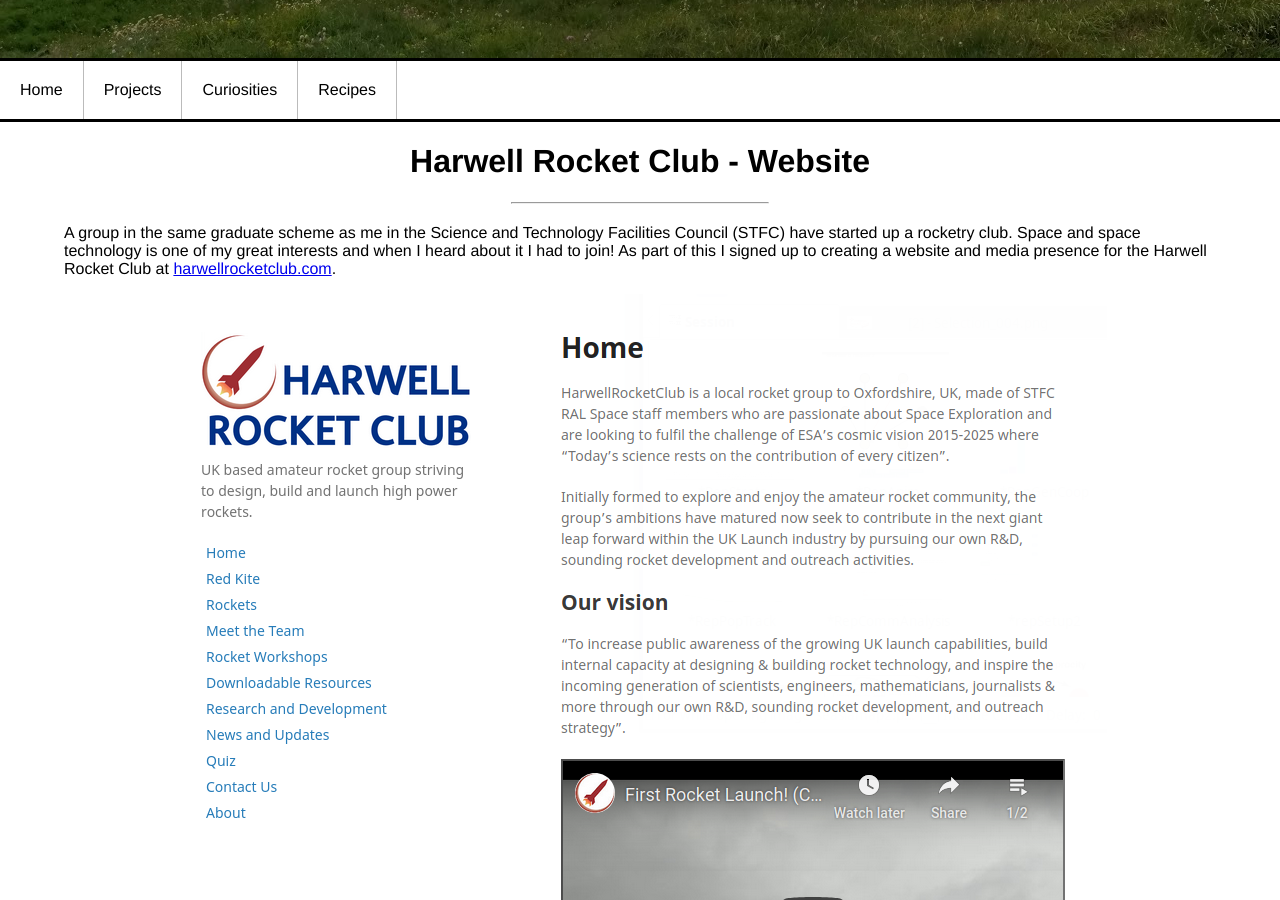
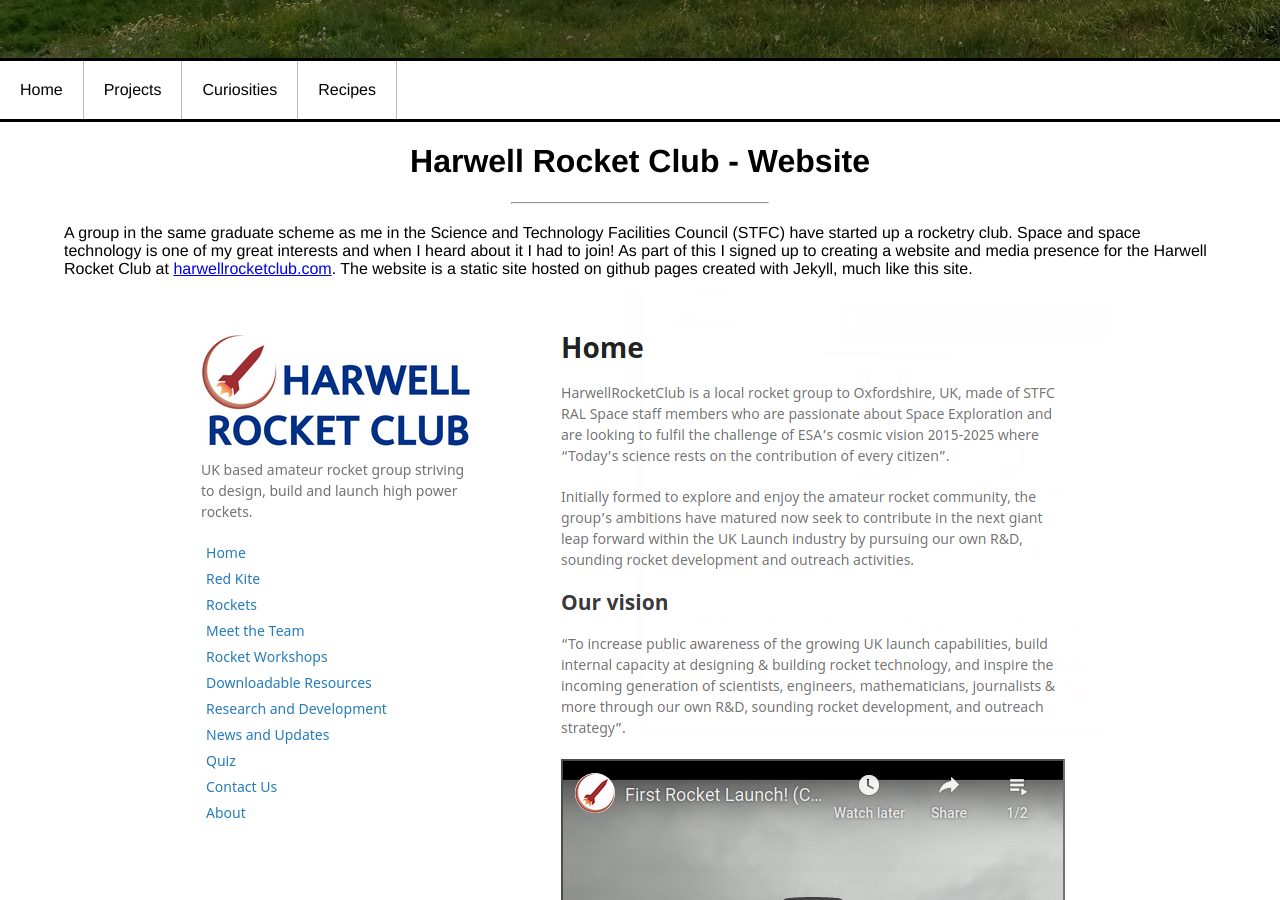
Before and after one commit to JCKing97/jcking97.github.io, a Jekyll site: the page built from _posts/projects/2020-03-04-harwell-rocketclub-website.md, in a window 1280 px wide and 900 px high, scrolled down 706 px. Built offline with Jekyll 4.4.1, drawn with Linux system fonts in a browser that asks for light colours.

Commit message:
Add extra description

```diff
--- a/_posts/projects/2020-03-04-harwell-rocketclub-website.md
+++ b/_posts/projects/2020-03-04-harwell-rocketclub-website.md
@@ -6,7 +6,7 @@
 excerpt_separator: <!-- more -->
 ---
 
-A group in the same graduate scheme as me in the Science and Technology Facilities Council (STFC) have started up a rocketry club. Space and space technology is one of my great interests and when I heard about it I had to join! As part of this I signed up to creating a website and media presence for the Harwell Rocket Club at [harwellrocketclub.com](https://www.harwellrocketclub.com).
+A group in the same graduate scheme as me in the Science and Technology Facilities Council (STFC) have started up a rocketry club. Space and space technology is one of my great interests and when I heard about it I had to join! As part of this I signed up to creating a website and media presence for the Harwell Rocket Club at [harwellrocketclub.com](https://www.harwellrocketclub.com). The website is a static site hosted on github pages created with Jekyll, much like this site.
 
 <!-- more -->
 
```
